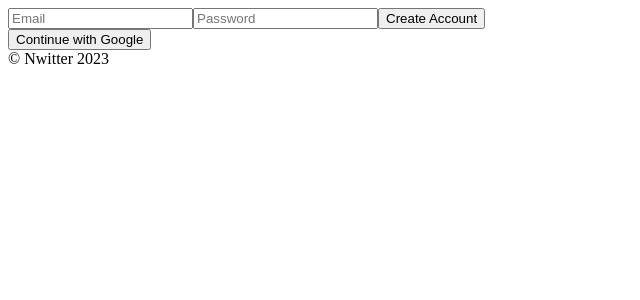
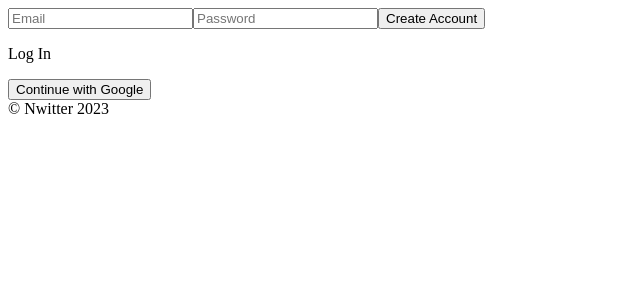
Before and after one commit to jin-vita/nwitter, a React (Create React App) app: page /#/ in a window 1280 px wide. Shown: the top 300 px of the page, without its empty margins (0-640 px from the left). Built offline with nearby package versions, Linux system fonts and the light colour scheme; no server answers.

Commit message:
feat sign in

```diff
--- a/src/routes/Auth.js
+++ b/src/routes/Auth.js
@@ -10,6 +10,7 @@ const Auth = () => {
   const [email, setEmail] = useState("");
   const [password, setPassword] = useState("");
   const [newAccount, setNewAccont] = useState(true);
+  const [error, setError] = useState("");
 
   const onChange = (event) => {
     const {
@@ -35,9 +36,14 @@ const Auth = () => {
       }
       console.log(data);
     } catch (error) {
-      console.log(error);
+      setError(error.message.split(":")[1]);
     }
   };
+  const toggleAccount = () => {
+    setError("");
+    setNewAccont((prev) => !prev);
+  };
+
   return (
     <div>
       <form onSubmit={onSubmit}>
@@ -58,7 +64,9 @@ const Auth = () => {
           onChange={onChange}
         />
         <input type="submit" value={newAccount ? "Create Account" : "Log In"} />
+        {error}
       </form>
+      <p onClick={toggleAccount}>{newAccount ? "Log In" : "Sign In"}</p>
       <div>
         <button>Continue with Google</button>
       </div>
```
